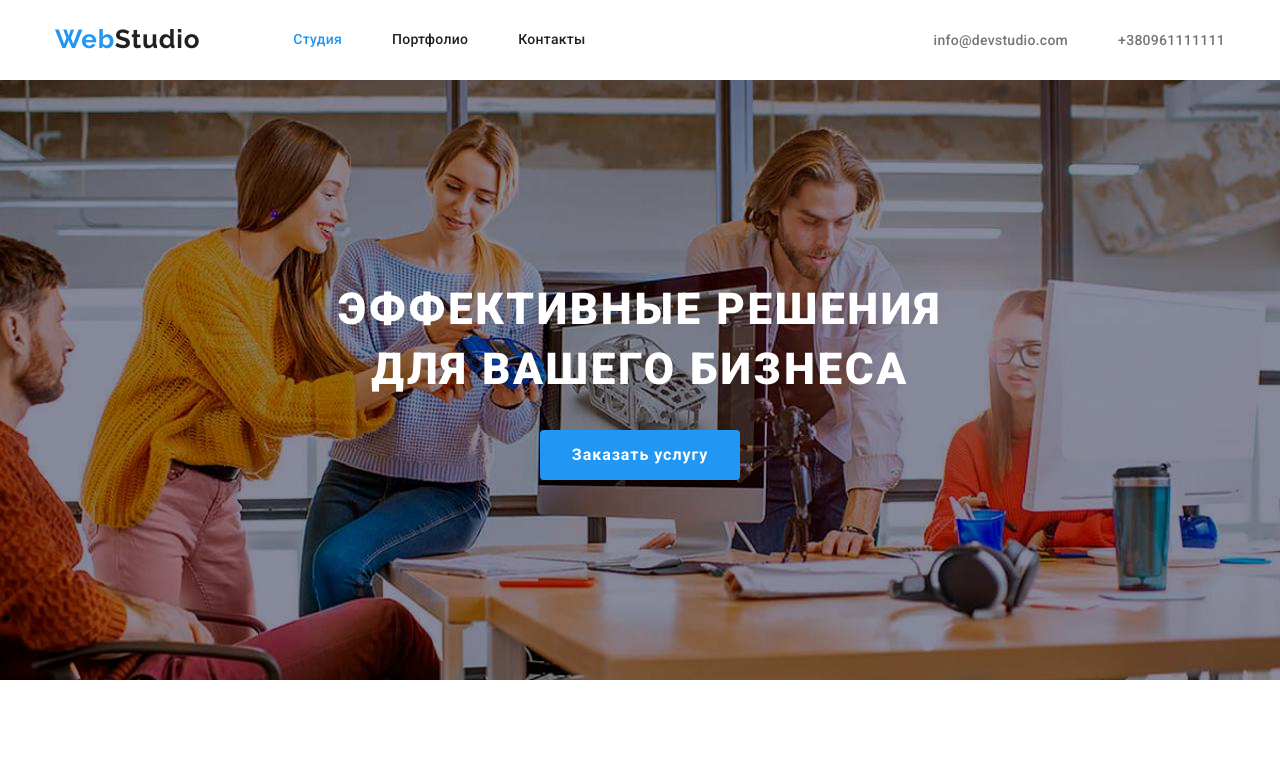
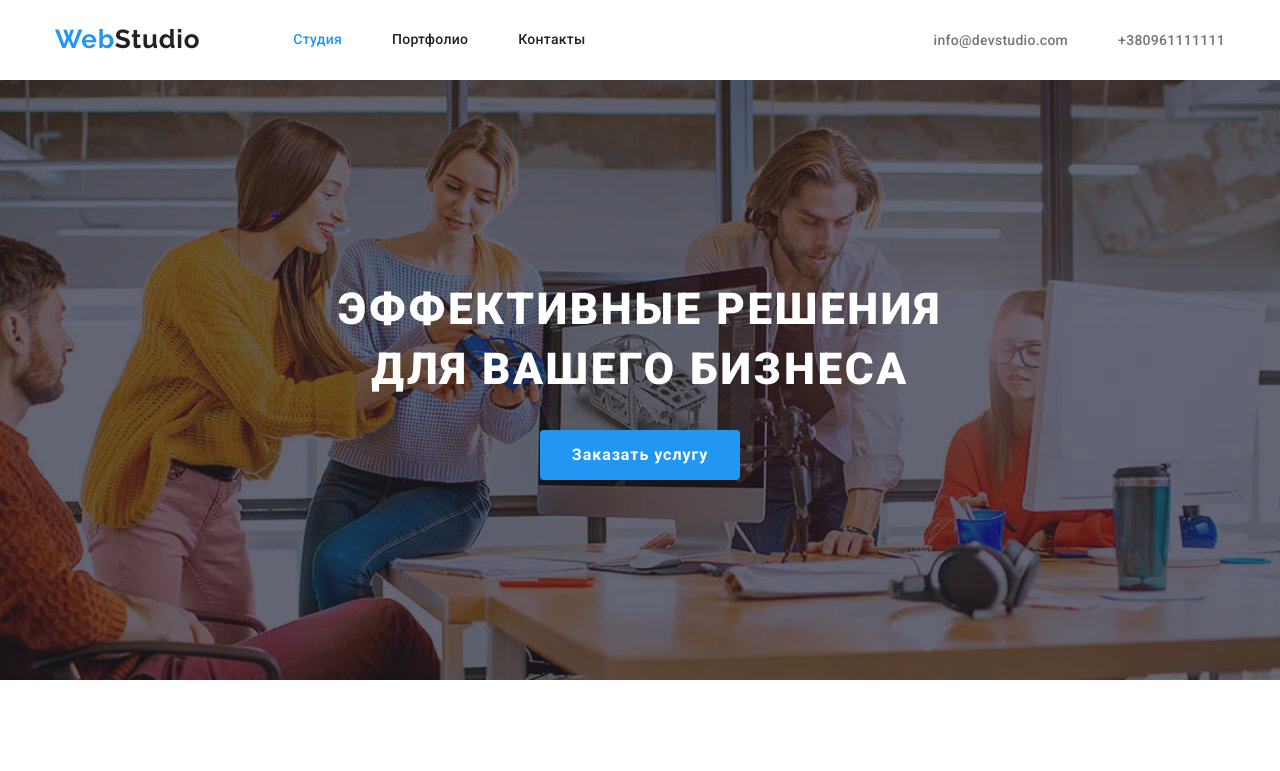
Before and after one commit to maksym-bernatskyi/goit-markup-hw-04, a plain HTML site: page index.html in a window 1280 px wide. Shown: the top 771 px of the page. Drawn offline with nearby package versions, Linux system fonts and the light colour scheme.

Commit message:
update styles.css

```diff
--- a/css/styles.css
+++ b/css/styles.css
@@ -140,8 +140,8 @@ ul {
   margin-right: auto;
   text-align: center;
   background-color: #c4c4c4;
-  background-image: url(../images/herobg.jpg);
-  /* linear-gradient(to right, rgba(47, 48, 58, 0.4)),  */
+  background-image: linear-gradient(rgba(47, 48, 58, 0.4), rgba(47, 48, 58, 0.4)),
+    url(../images/herobg.jpg);
   background-repeat: no-repeat;
   background-size: cover;
   background-position: center;
```
